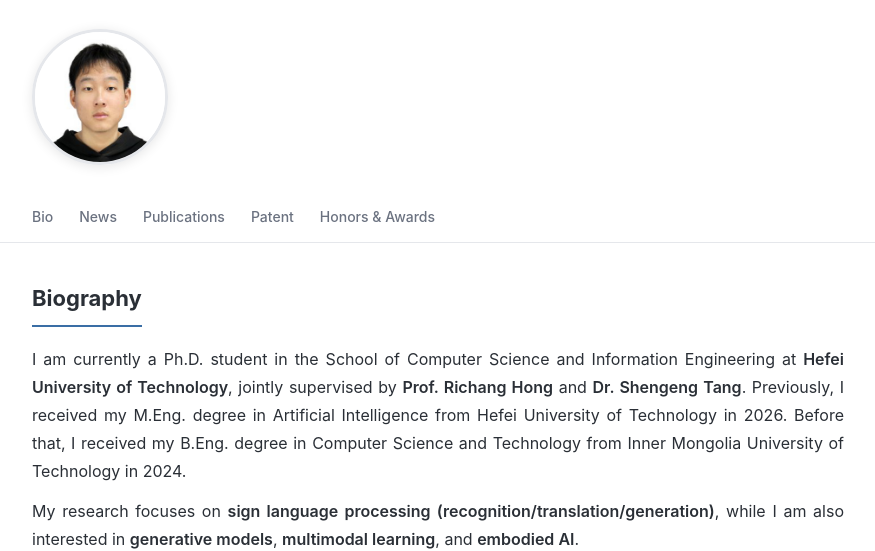
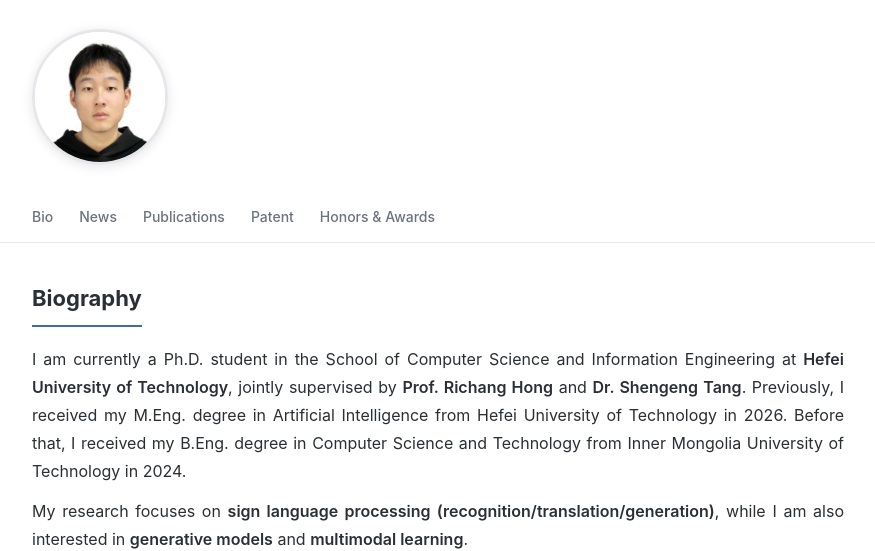
Before and after one commit to NaVi-start/cv, a plain HTML site: page index.html in a window 1280 px wide. Shown: the part 249-800 px from the top of the page, without its empty margins (202-1077 px from the left). Drawn offline with Linux system fonts and the light colour scheme.

Commit message:
Update index.html

```diff
--- a/index.html
+++ b/index.html
@@ -177,8 +177,7 @@
   </p>
   <p class="bio">
     My research focuses on <span class="hl">sign language processing (recognition/translation/generation)</span>, while I am also interested in
-    <span class="hl">generative models</span>, <span class="hl">multimodal learning</span>,
-    and <span class="hl">embodied AI</span>.
+    <span class="hl">generative models</span> and <span class="hl">multimodal learning</span>.
   </p>
   <div class="scholar-box">
     <div><b>130+</b><span>Citations</span></div>
```
